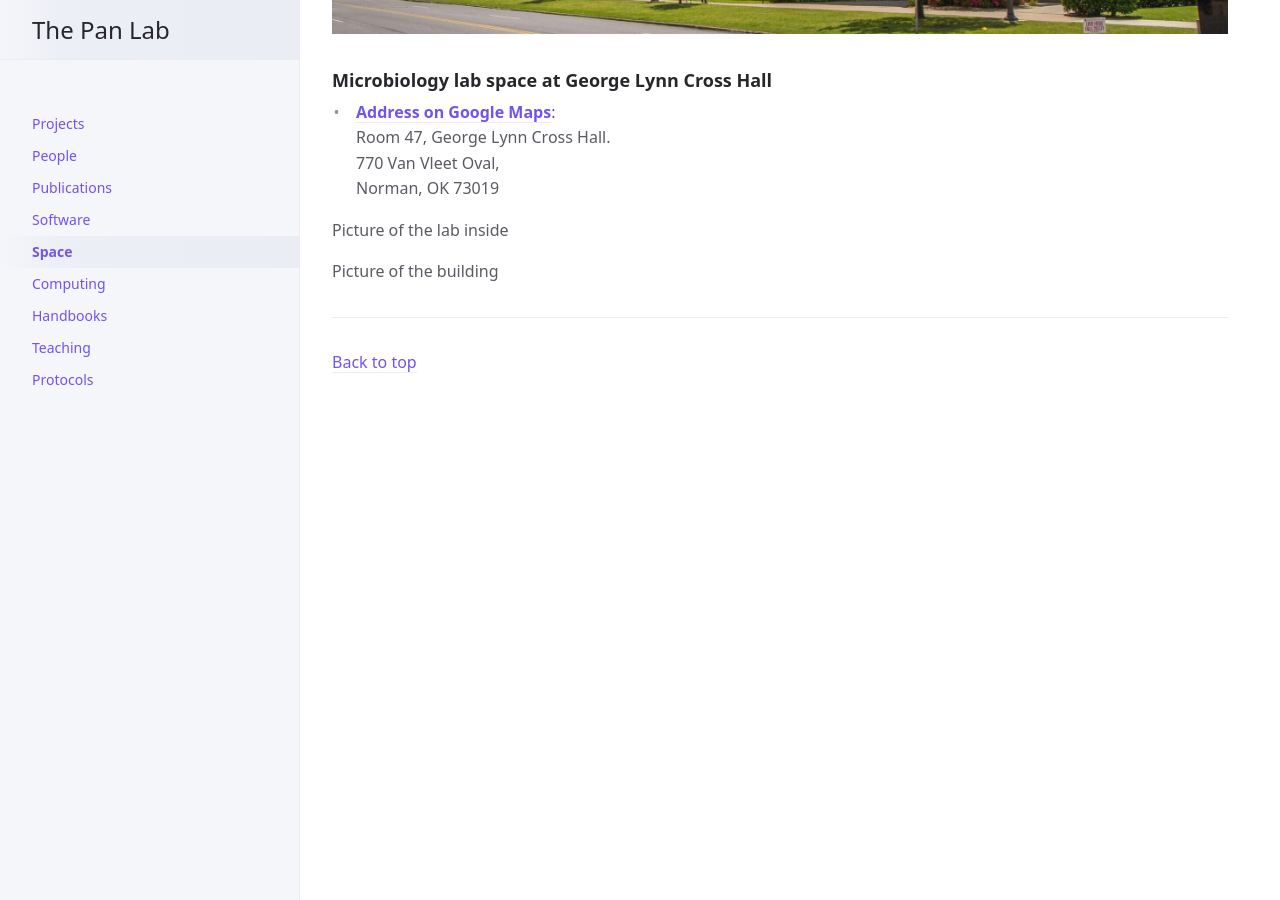
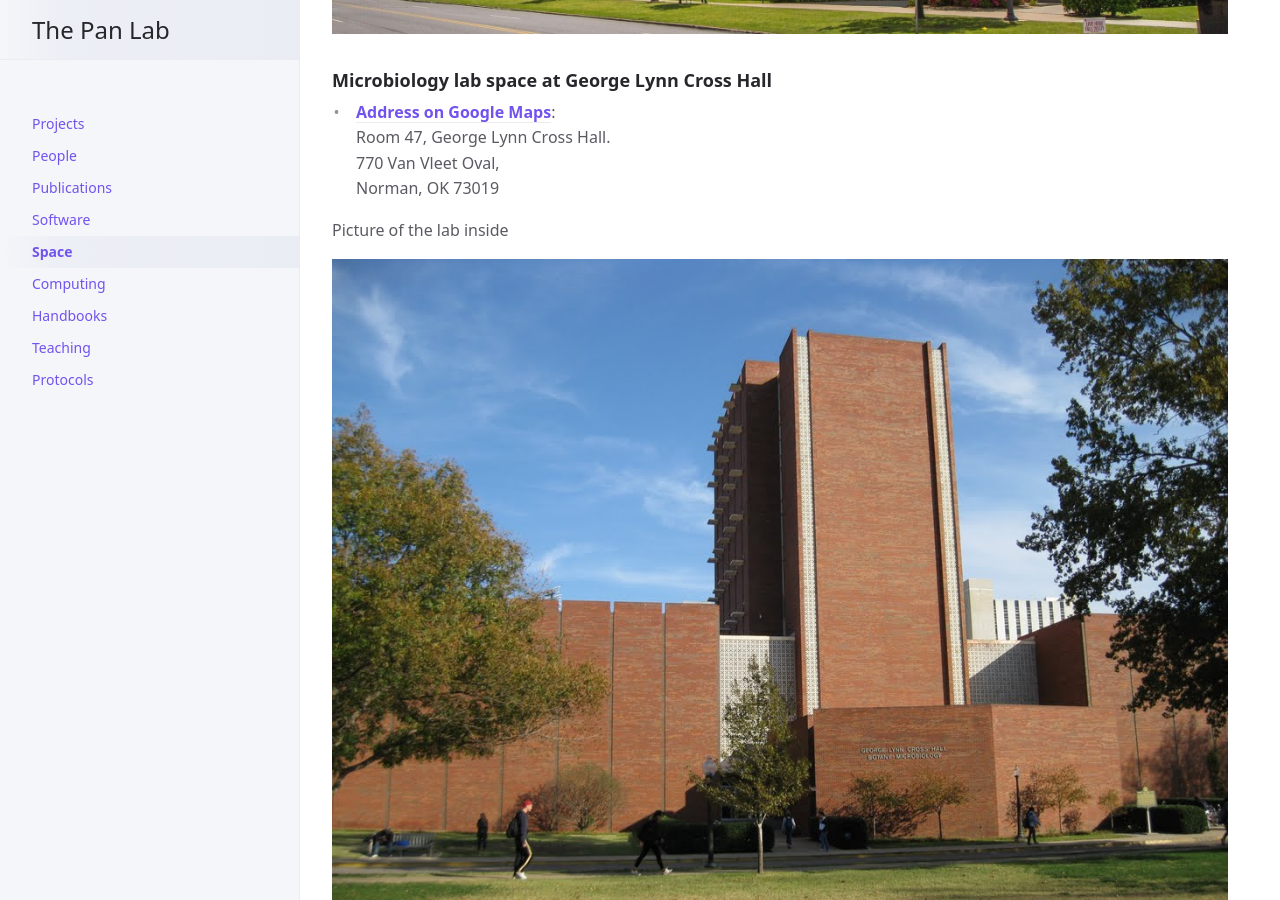
Before and after one commit to thepanlab/thepanlab.github.io, a Jekyll site: the page built from docs/space.md, in a window 1280 px wide and 900 px high, scrolled down 850 px. Built offline with Jekyll 4.4.1, drawn with Linux system fonts in a browser that asks for light colours; before the commit the page ends 1274 px from its top, so only the background shows below that.

Commit message:
adding pictures
For George Lynn Cross Hall & Carson Energy Center

```diff
--- a/docs/space.md
+++ b/docs/space.md
@@ -29,4 +29,4 @@
 
 Picture of the lab inside
 
-Picture of the building
+![Picture of the building](/assets/images/George Lynn Cross Hall.jpeg)
```
